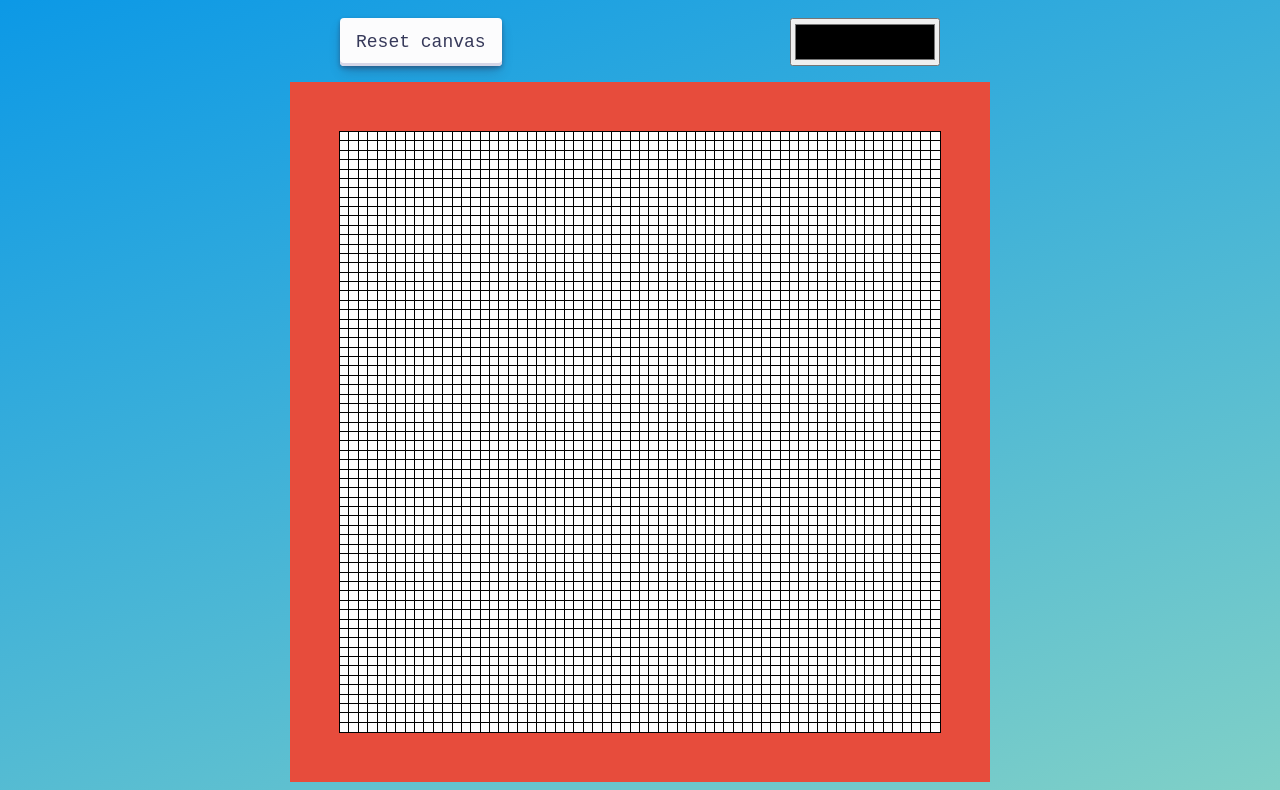
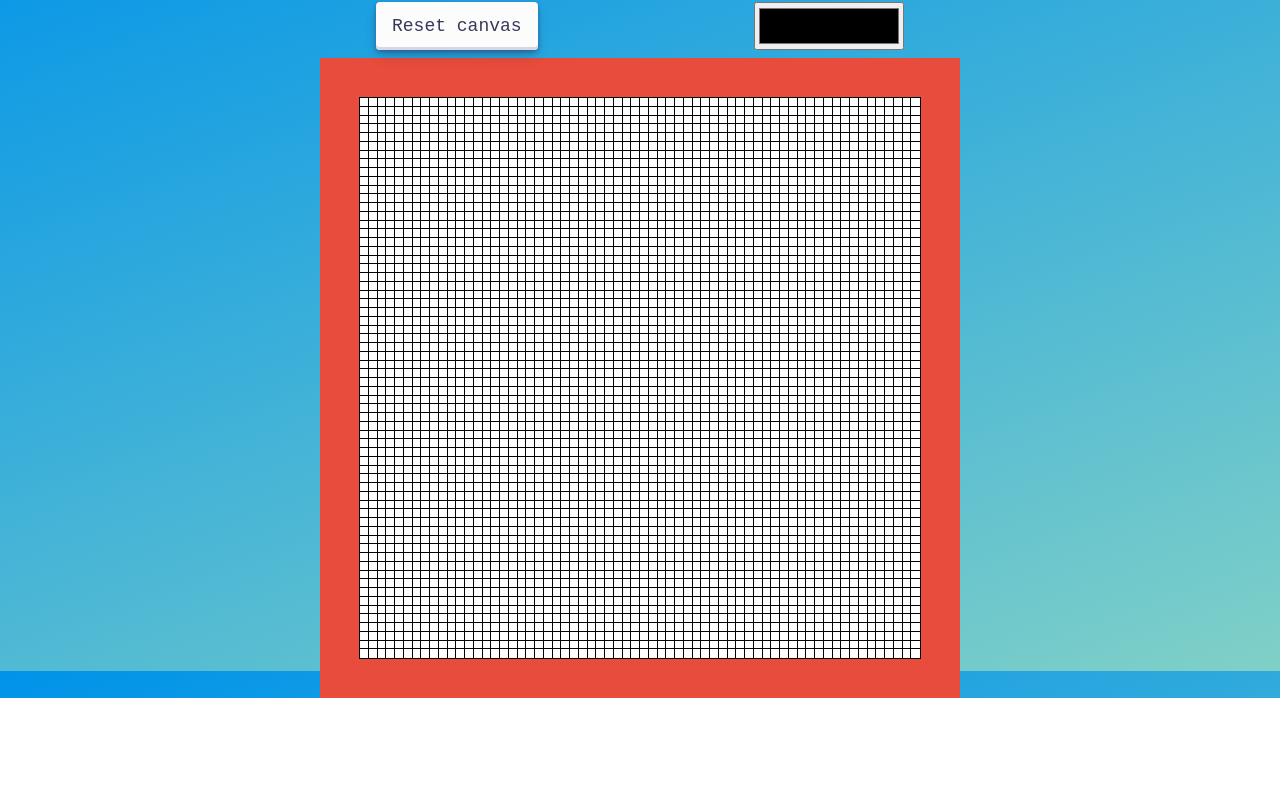
Before and after one commit to AhmedBenAbdessalam/etch-a-sketch, a plain HTML site: page index.html in a window 1280 px wide. Shown: the part 129-919 px from the top of the page. After the commit the page ends 827 px from the top, so only its background shows below. Drawn offline with Linux system fonts and the light colour scheme; a web font is replaced by a local one.

Commit message:
add dynamic dimensions to the canvas in respect to the screen size

```diff
--- a/style.css
+++ b/style.css
@@ -3,6 +3,8 @@ html {
   box-sizing: border-box;
 }
 body {
+  height: 100vh;
+  margin: 0;
   background-image: linear-gradient(160deg, #0093e9 0%, #80d0c7 100%);
 }
 #container {
@@ -11,9 +13,9 @@ body {
   align-content: center;
 }
 #canvas {
-  width: 600px;
-  height: 600px;
-  padding: 50px;
+  width: 70vmin;
+  height: 70vmin;
+  padding: 5vmin;
   background-color: #e74c3c;
 }
 .flex-row {
@@ -21,13 +23,12 @@ body {
 }
 .block {
   background-color: white;
-  outline: solid 1px black;
+  outline: solid 0.01vmin black;
 }
 #top-menu {
   display: flex;
-  gap: 18em;
-  margin: 1em 1em;
-  justify-content: center;
+  justify-content: space-evenly;
+  margin: 1vmin 20vmin;
 }
 .header {
   display: flex;
```
